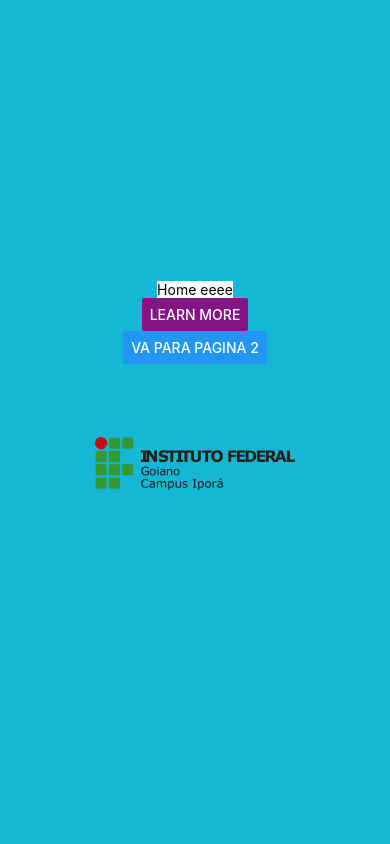
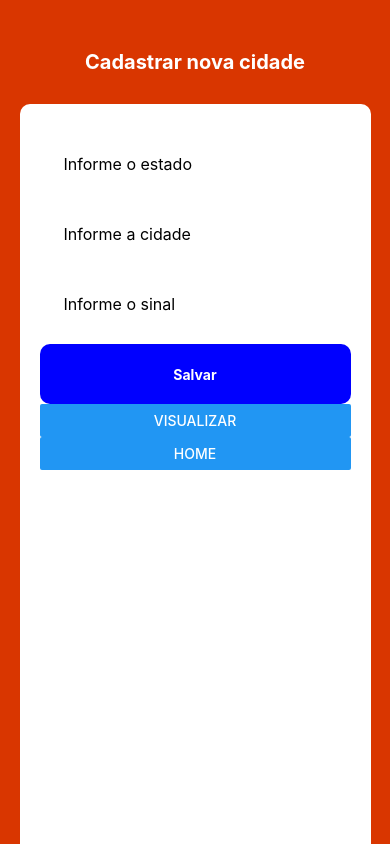
Before and after one commit to IF-Ipora-Ciencia-da-Computacao-Turma-1/libras_front, a React Native app: screen /HomeScreen in a window 390 px wide. Built offline with nearby package versions, Linux system fonts and the light colour scheme; no server answers.

Commit message:
CRUD Basico
teste de um CRUD básico utilizando uma API criada em LARAVEL hospedada em um servidor

```diff
--- a/package.json
+++ b/package.json
@@ -18,6 +18,7 @@
     "expo-status-bar": "~1.4.4",
     "react": "18.2.0",
     "react-dom": "18.2.0",
+    "react-hook-form": "^7.43.9",
     "react-native": "0.71.6",
     "react-native-safe-area-context": "4.5.0",
     "react-native-screens": "^3.20.0",
--- /dev/null
+++ b/src/api/api.js
@@ -0,0 +1,8 @@
+import axios from 'axios';
+
+const api = axios.create({
+ baseURL: 'https://url-api/public/api/',
+
+});
+
+export default api;
--- a/src/components/Home.js
+++ b/src/components/Home.js
@@ -19,6 +19,10 @@ export default function Home({navigation}){
             style = {css.botao}
              onPress={() => navigation.navigate("PaginaDois")}
              title="va para pagina 2"/>
+             <Button
+            style = {css.botao}
+             onPress={() => navigation.navigate("HomeScreen")}
+             title="HomeScreen"/>
 
 
             <Image source={require('../imgs/logoIF.png')}
--- /dev/null
+++ b/src/components/HomeScreen.js
@@ -0,0 +1,156 @@
+import { StatusBar } from 'expo-status-bar';
+// import { StyleSheet, Text, View } from 'react-native';
+import { View, Text, StyleSheet, TextInput, TouchableOpacity, Alert, Button } from 'react-native';
+import { React, useEffect, useState } from 'react';
+import {useForm, Controller} from 'react-hook-form';
+import api from '../api/api';
+
+export default function HomeScreen({ navigation }) {
+
+  const { control, handleSubmit } = useForm();
+
+  const handleCreate = async(data)=> {
+      // console.log(data);
+      const result = await api.post('cidade/store', data);
+      // console.log(result)
+
+    if(result.data == "Cidade adicionada") {
+       Alert.alert('Cadastrado','Cadastrado com sucesso')
+
+    } else {
+      Alert.alert('Error','Ocorreu um problema, tente novamente')
+    }
+  }
+
+  useEffect(() => {
+    const response = async () => {
+      const result = await api.get('cidade/index');
+      // console.log(result.data);
+    }
+    response()
+  }, [])
+
+
+  return (
+    // <View style={{ flex: 1, alignItems: 'center', justifyContent: 'center' }}>
+    //   <Button
+    //     title="Go to Profile"
+    //     onPress={() => navigation.navigate('Profile')}
+    //   />
+    // </View>
+    <View style={styles.container}>
+      <Text style={styles.title}>Cadastrar nova cidade</Text>
+        <View style={styles.inputContainer}>
+        <Controller
+              control={control}
+              name="estado"
+              render={({field:{onChange,onBlur,value}})=>(
+                <TextInput
+                placeholder="Informe o estado"
+                onChangeText={onChange}
+                onBlur= {onBlur}
+                value={value}
+                style={[styles.input]}
+
+                />
+                )}
+            />
+          <Controller
+              control={control}
+              name="nome"
+              render={({field:{onChange,onBlur,value}})=>(
+                <TextInput
+                placeholder="Informe a cidade"
+                onChangeText={onChange}
+                onBlur= {onBlur}
+                value={value}
+                style={[styles.input]}
+
+                />
+                )}
+            />
+             <Controller
+              control={control}
+              name="sinal"
+              render={({field:{onChange,onBlur,value}})=>(
+                <TextInput
+                placeholder="Informe o sinal"
+                onChangeText={onChange}
+                onBlur= {onBlur}
+                value={value}
+                style={[styles.input]}
+
+                />
+                )}
+            />
+          <TouchableOpacity  style={styles.button}
+            onPress={handleSubmit(handleCreate)}
+            >
+          {/* <TouchableOpacity style={styles.button} onPress={handleCreate()}>  */}
+            <Text style={styles.buttonText}>Salvar</Text>
+          </TouchableOpacity>
+          <Button
+            title="Visualizar"
+            onPress={() => navigation.navigate('Profile')}
+          />
+          <Button
+            title="home"
+            onPress={() => navigation.navigate('Home')}
+          />
+        </View>
+      <StatusBar style="light" />
+
+    </View>
+    );
+  }
+
+
+const styles= StyleSheet.create({
+  container: {
+  flex: 1,
+  backgroundColor: '#D93600',
+  alignItems: 'center',
+},
+title: {
+  color: '#fff',
+  fontSize: 20,
+  fontWeight: 'bold',
+  marginTop: 50,
+},
+inputContainer: {
+  flex: 1,
+  marginTop: 30,
+  width: '90%',
+  padding: 20,
+  borderTopLeftRadius: 10,
+  borderTopRightRadius: 10,
+  alignItems: 'stretch',
+  backgroundColor: '#fff'
+},
+input: {
+  marginTop: 10,
+  height: 60,
+  backgroundColor: '#fff',
+  borderRadius: 10,
+  paddingHorizontal: 24,
+  fontSize: 16,
+  alignItems: 'stretch'
+},
+button: {
+  marginTop: 10,
+  height: 60,
+  backgroundColor: 'blue',
+  borderRadius: 10,
+  paddingHorizontal: 24,
+  fontSize: 16,
+  alignItems: 'center',
+  justifyContent: 'center',
+  elevation: 20,
+  shadowOpacity: 20,
+  shadowColor: '#ccc',
+},
+buttonText: {
+  color: '#fff',
+  fontWeight: 'bold',
+}
+});
--- /dev/null
+++ b/src/components/ProfileScreen.js
@@ -0,0 +1,106 @@
+import { StatusBar } from 'expo-status-bar';
+import { StyleSheet, Text, View, FlatList, SafeAreaView, TouchableOpacity, Alert } from 'react-native';
+import { React, useEffect, useState } from 'react';
+import api from '../api/api';
+
+export default function ProfileScreen({ navigation }) {
+
+  const [data, setData] = useState([])
+
+  const handleDelete = async(data) => {
+    const result = await api.post('cidade/delete', data);
+
+  if(result.data == "Cidade deletada com Sucesso") {
+     Alert.alert('Deletado','Deletado com sucesso');
+    const result = await api.get('cidade/index');
+    setData(result.data);
+  } else {
+    Alert.alert('Error','Ocorreu um problema, tente novamente')
+  }
+}
+
+  useEffect(() => {
+    const response = async () => {
+      const result = await api.get('cidade/index');
+      setData(result.data)
+    }
+    response()
+  }, [])
+
+  const Item = ({item}) => (
+    <View>
+      <TouchableOpacity
+        onPress={() => (handleDelete(item))}>
+        <Text style={styles.input}>Cidade: {item.nome}</Text>
+      </TouchableOpacity>
+      <Text style={styles.input}>Estado: {item.cidade}</Text>
+      <Text style={styles.input}>Sinal: {item.sinal}</Text>
+    </View>
+  );
+
+  return (
+    <View style={styles.container}>
+
+      <SafeAreaView style={styles.container}>
+
+        <FlatList
+          data={data}
+          renderItem={({item}) => <Item item={item} />}
+          keyExtractor={item => item.id}
+        />
+      </SafeAreaView>
+      <StatusBar style="light" />
+    </View>
+    );
+  }
+
+
+const styles= StyleSheet.create({
+  container: {
+  flex: 1,
+  backgroundColor: '#D93600',
+  alignItems: 'center',
+},
+title: {
+  color: '#fff',
+  fontSize: 20,
+  fontWeight: 'bold',
+  marginTop: 50,
+},
+inputContainer: {
+  flex: 1,
+  marginTop: 30,
+  width: '90%',
+  padding: 20,
+  borderTopLeftRadius: 10,
+  borderTopRightRadius: 10,
+  alignItems: 'stretch',
+  backgroundColor: '#fff'
+},
+input: {
+  marginTop: 10,
+  height: 60,
+  backgroundColor: '#fff',
+  borderRadius: 10,
+  paddingHorizontal: 24,
+  fontSize: 16,
+  alignItems: 'stretch'
+},
+button: {
+  marginTop: 10,
+  height: 60,
+  backgroundColor: 'blue',
+  borderRadius: 10,
+  paddingHorizontal: 24,
+  fontSize: 16,
+  alignItems: 'center',
+  justifyContent: 'center',
+  elevation: 20,
+  shadowOpacity: 20,
+  shadowColor: '#ccc',
+},
+buttonText: {
+  color: '#fff',
+  fontWeight: 'bold',
+}
+});
--- a/src/components/form.js
+++ b/src/components/form.js
@@ -1,7 +1,7 @@
-import React from 'react';
+/*import React from 'react';
 
 export default function formulario(){
     return(
 
-    )
-}
+    );
+}*/
--- a/src/components/pagina2.js
+++ b/src/components/pagina2.js
@@ -1,8 +1,10 @@
 import { useState } from "react";
 import { StyleSheet, View, Text, Button } from "react-native";
-import axios from "axios";
+//import axios from "axios";
 
 import Lista from "./lista";
+import api from '../api/api';
+
 
 export default function App({navigator}) {
 
@@ -14,7 +16,7 @@ export default function App({navigator}) {
         //console.log("PAssei aqui")
 
 
-        axios.get("http://127.0.0.1:8000/api/cidade/index")
+        api.get('cidade/index')
         .then((response) => {
             //console.log(response.data)
             setAdvice(response.data)
--- a/src/rotas/router.js
+++ b/src/rotas/router.js
@@ -5,7 +5,8 @@ import { createNativeStackNavigator } from '@react-navigation/native-stack';
 
 import Home from '../components/Home'
 import PaginaDois from '../components/Pagina2'
-
+import HomeScreen from '../components/HomeScreen';
+import ProfileScreen from '../components/ProfileScreen';
 
 const Stack = createNativeStackNavigator();
 
@@ -17,6 +18,8 @@ export default function Router() {
     }}>
           <Stack.Screen name="Home" component={Home} />
           <Stack.Screen name="PaginaDois" component={PaginaDois} />
+          <Stack.Screen name="HomeScreen" component={HomeScreen}/>
+          <Stack.Screen name="Profile" component={ProfileScreen}/>
         </Stack.Navigator>
       </NavigationContainer>
     );
```
Also changed, not shown: 1 other file (tests, documents, lock files or other folders).
